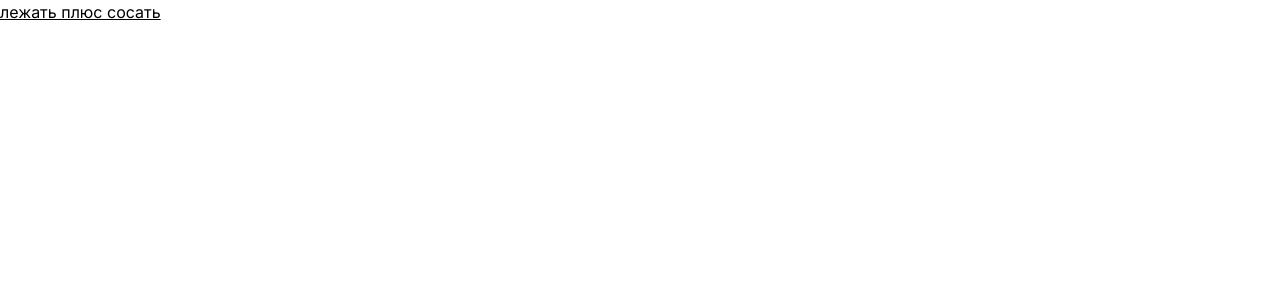
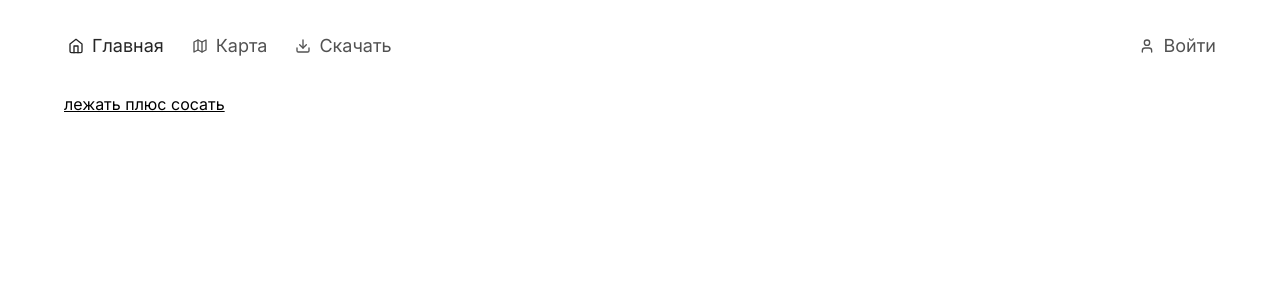
Before and after one commit to otomir23/stormland-web, a Next.js app: page / in a window 1280 px wide. Shown: the top 300 px of the page. Built offline with nearby package versions, Linux system fonts and the light colour scheme.

Commit message:
Implement header

```diff
--- a/package.json
+++ b/package.json
@@ -15,6 +15,7 @@
     "autoprefixer": "10.4.14",
     "eslint": "8.42.0",
     "eslint-config-next": "13.4.4",
+    "lucide-react": "^0.234.0",
     "next": "13.4.4",
     "postcss": "8.4.24",
     "react": "18.2.0",
--- /dev/null
+++ b/src/app/_components/header-link.tsx
@@ -0,0 +1,28 @@
+'use client'
+
+import { PropsWithChildren } from 'react'
+import { useSelectedLayoutSegment } from 'next/navigation'
+import Link from 'next/link'
+
+export default function HeaderLink({
+    href,
+    children,
+}: PropsWithChildren<{
+    href: string
+}>) {
+    const currentSegment = useSelectedLayoutSegment()
+    const segment = href.split('/').at(-1)
+    const isActive =
+        (segment === '' && !currentSegment) || segment === currentSegment
+
+    return (
+        <Link
+            href={href}
+            className={`flex items-center gap-1 transition-colors hover:text-neutral-700 ${
+                isActive ? 'text-neutral-800' : 'text-neutral-600'
+            }`}
+        >
+            {children}
+        </Link>
+    )
+}
--- /dev/null
+++ b/src/app/_components/header.tsx
@@ -0,0 +1,27 @@
+import HeaderLink from '@/app/_components/header-link'
+import { Download, Home, Map, User } from 'lucide-react'
+
+export default function Header() {
+    return (
+        <header className="sticky left-0 right-0 top-0 flex w-full gap-4 px-16 py-8 text-lg">
+            <nav className="text-neut flex w-full flex-row gap-6 text-neutral-700">
+                <HeaderLink href="/">
+                    <Home height={16} /> Главная
+                </HeaderLink>
+                <HeaderLink href="/map">
+                    <Map height={16} />
+                    Карта
+                </HeaderLink>
+                <HeaderLink href="/download">
+                    <Download height={16} />
+                    Скачать
+                </HeaderLink>
+                <div className="h-full flex-1" />
+                <HeaderLink href="/auth">
+                    <User height={16} />
+                    Войти
+                </HeaderLink>
+            </nav>
+        </header>
+    )
+}
--- a/src/app/layout.tsx
+++ b/src/app/layout.tsx
@@ -1,6 +1,7 @@
 import './globals.css'
 import { Inter } from 'next/font/google'
 import { PropsWithChildren } from 'react'
+import Header from '@/app/_components/header'
 
 const inter = Inter({ subsets: ['latin'] })
 
@@ -12,7 +13,10 @@ export const metadata = {
 export default function RootLayout({ children }: PropsWithChildren<{}>) {
     return (
         <html lang="en">
-            <body className={inter.className}>{children}</body>
+            <body className={inter.className}>
+                <Header />
+                {children}
+            </body>
         </html>
     )
 }
--- a/src/app/page.tsx
+++ b/src/app/page.tsx
@@ -1,3 +1,3 @@
 export default function Home() {
-    return <main className="underline">лежать плюс сосать</main>
+    return <main className="px-16 underline">лежать плюс сосать</main>
 }
```
Also changed, not shown: 1 other file (tests, documents, lock files or other folders).
